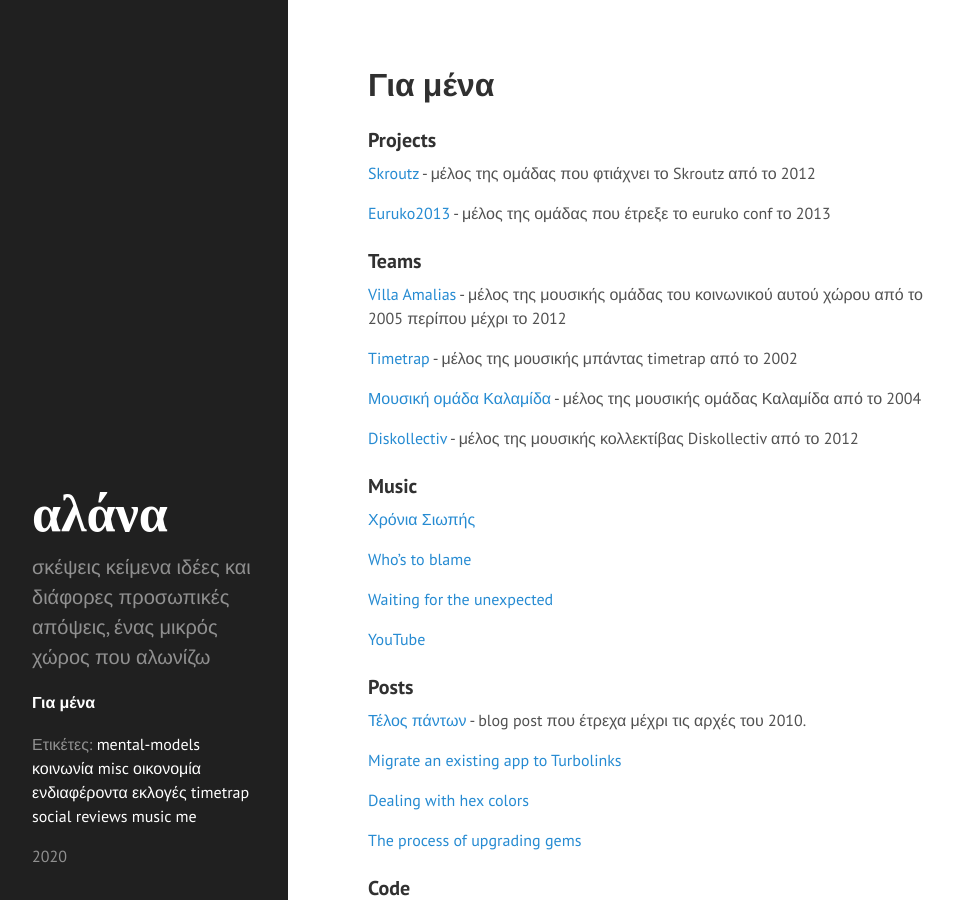
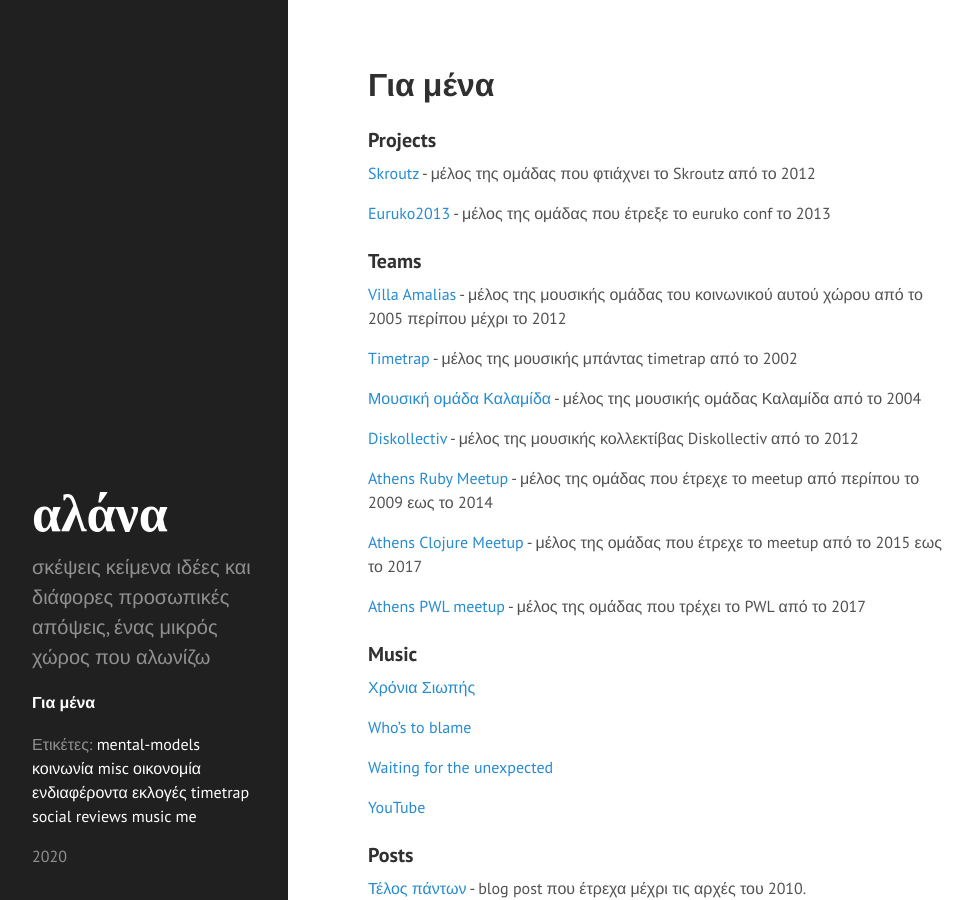
Before and after one commit to chief/chief.github.io, a Jekyll site: the page built from about.md, in a window 1280 px wide and 900 px high. Shown: the whole window, without its empty margins (0-973 px from the left). Built offline with Jekyll 4.4.1, drawn with Linux system fonts in a browser that asks for light colours.

Commit message:
Update teams

```diff
--- a/about.md
+++ b/about.md
@@ -29,6 +29,15 @@
 [Diskollectiv](https://diskollectiv2012.espivblogs.net/) - μέλος της
 μουσικής κολλεκτίβας Diskollectiv από το 2012
 
+[Athens Ruby Meetup](https://www.meetup.com/Athens-Ruby-Meetup/) -
+μέλος της ομάδας που έτρεχε το meetup από περίπου το 2009 εως το 2014
+
+[Athens Clojure
+Meetup](https://www.meetup.com/Athens-Clojure-Meetup/members/?op=leaders) -
+μέλος της ομάδας που έτρεχε το meetup από το 2015 εως το 2017
+
+[Athens PWL meetup](https://www.meetup.com/Papers-We-Love-Athens/) -
+μέλος της ομάδας που τρέχει το PWL από το 2017
 
 ### Music
 
```
